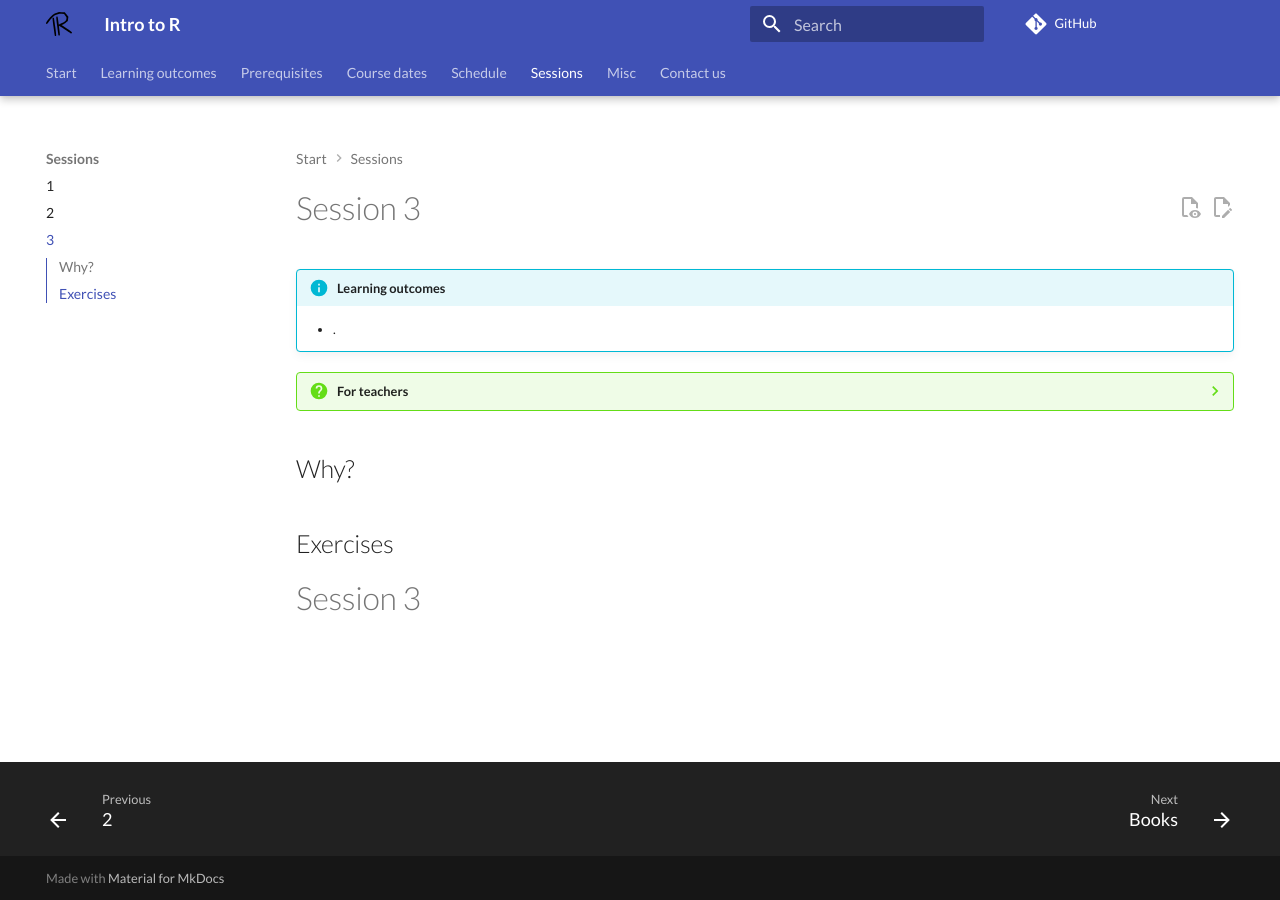
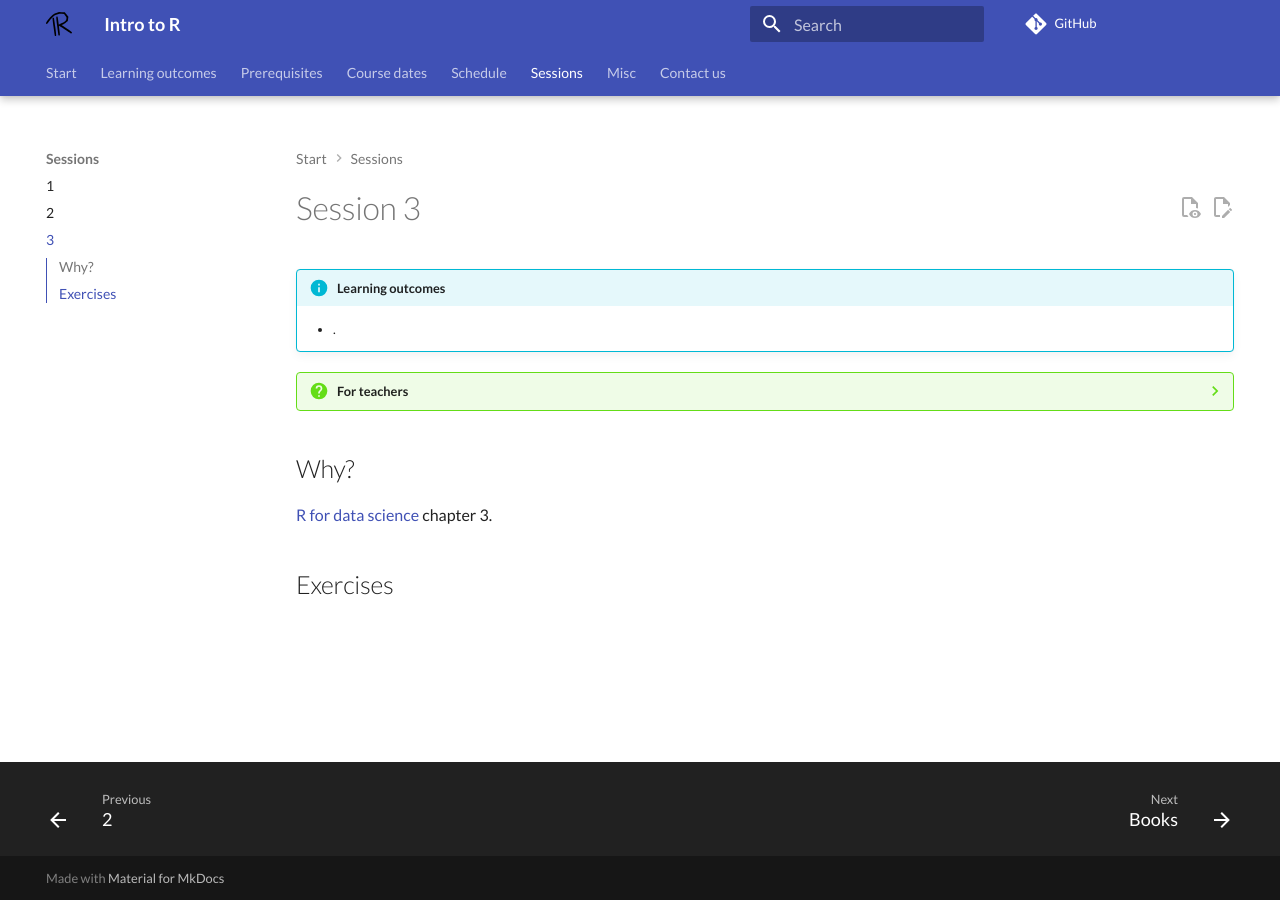
Before and after one commit to richelbilderbeek/intro_r_course, an MkDocs documentation site: the page built from docs/session_3.md, in a window 1280 px wide. Built offline with MkDocs 1.6.1 and Material for MkDocs 9.7.7, drawn with Linux system fonts in a browser that asks for light colours; comment, search, counter and statistics services are not loaded.

Commit message:
Add stub

```diff
--- a/docs/session_3.md
+++ b/docs/session_3.md
@@ -20,5 +20,6 @@
 
 ## Why?
 
+[R for data science](https://r4ds.hadley.nz/) chapter 3.
+
 ## Exercises
-# Session 3
```
Also changed, not shown: docs/session_1.md (+2 -0 lines), docs/session_2.md (+2 -0 lines).
